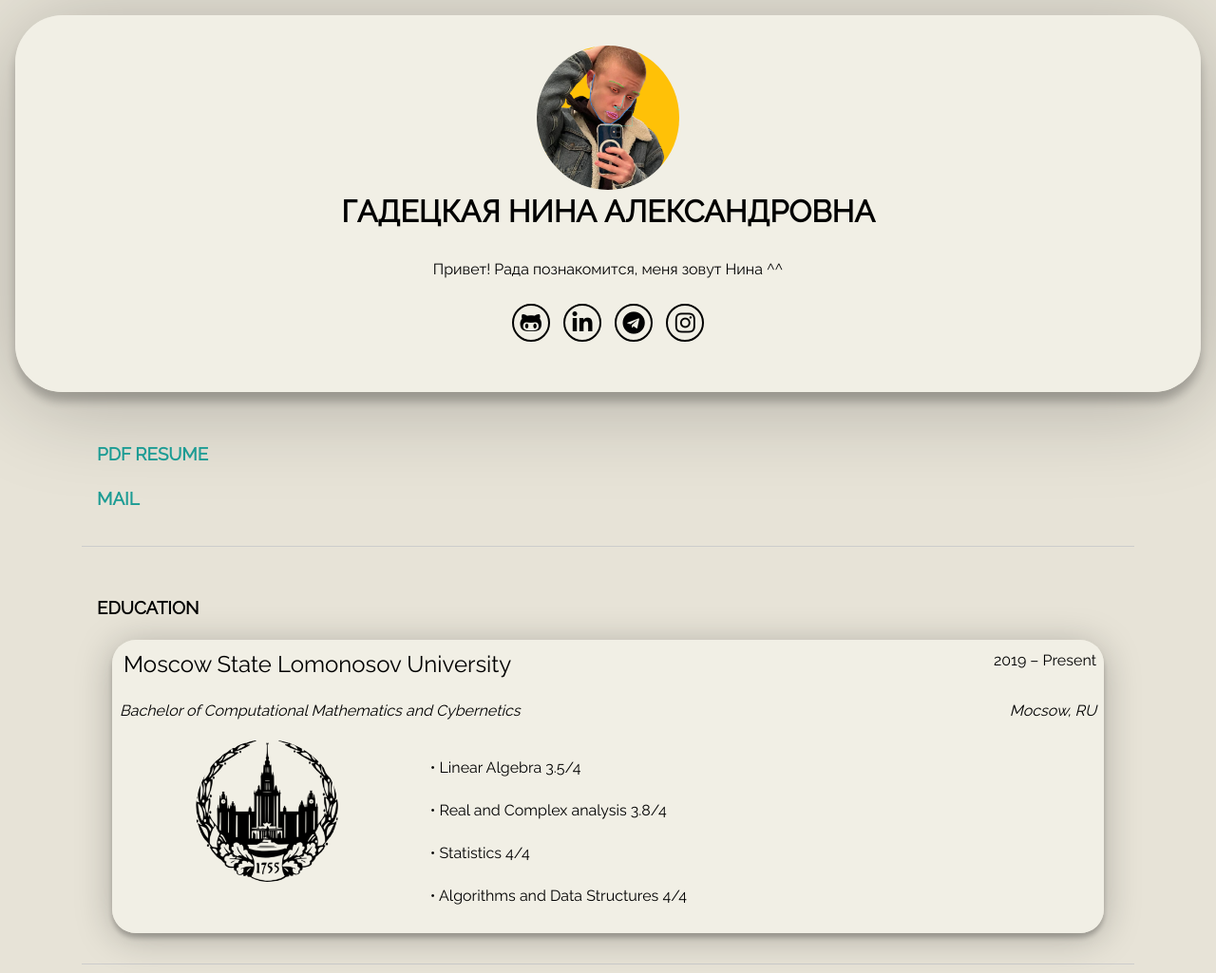
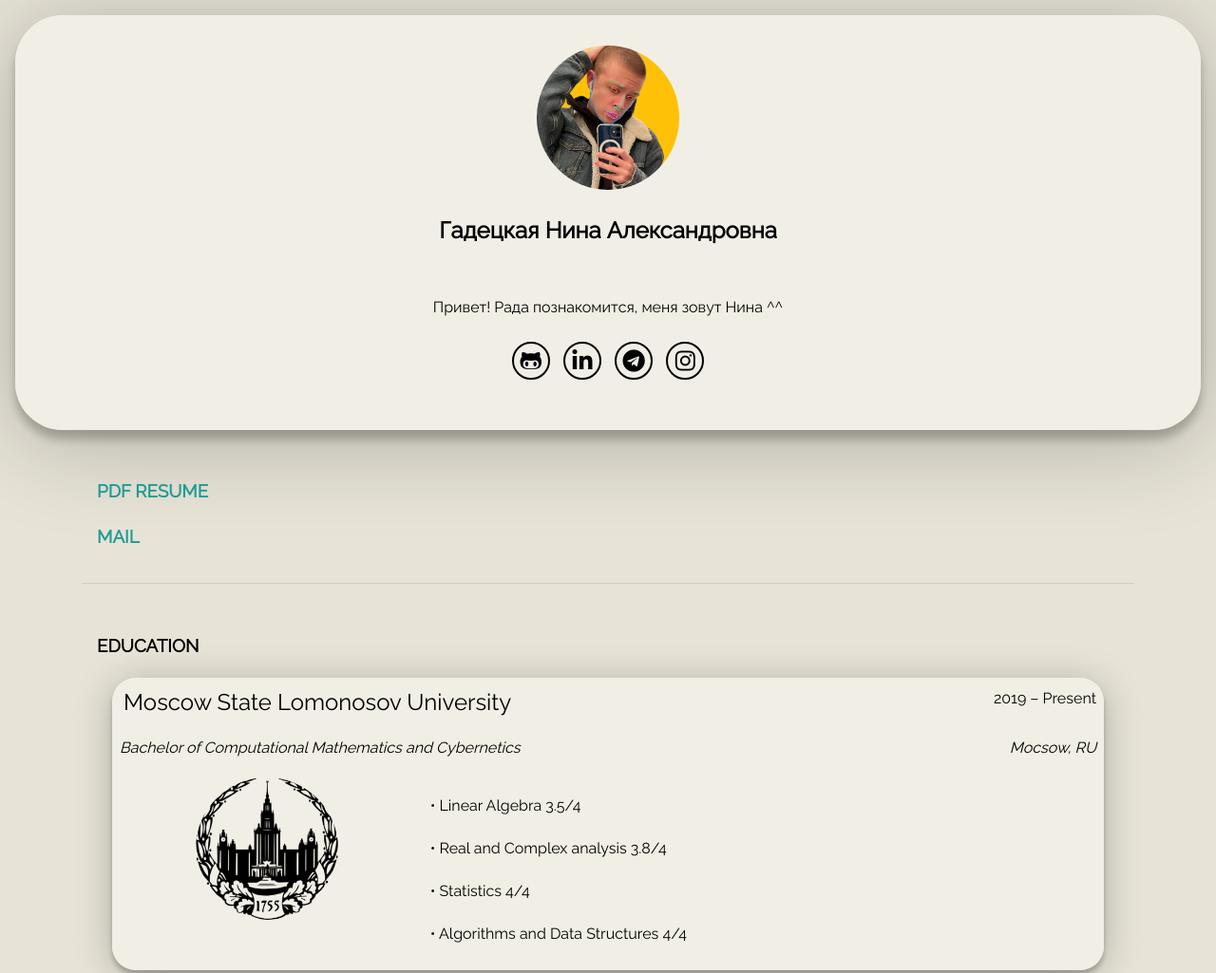
Before and after one commit to gadeckaya-na/gadeckaya-na.github.io, a plain HTML site: page index.html in a window 1280 px wide. Shown: the top 1025 px of the page at 95% size. Drawn offline with Linux system fonts and the light colour scheme.

Commit message:
short fix h1 to h2

```diff
--- a/index.html
+++ b/index.html
@@ -2,7 +2,7 @@
 <html>
 <head>
   <meta charset="UTF-8">
-  <title>CV - Гадецкая Нина Александровна</title>
+  <title>Гадецкая Нина Александровна</title>
   <meta name="description" content="Gadeckaya Nina Info">
   <meta name="author" content="BertyWooster">
   <link rel="icon" href="./img/favicon.ico">
@@ -16,7 +16,7 @@
     <div>
       <img src="./img/avatar.png" />
     </div>
-    <h1>Гадецкая Нина Александровна</h1>
+    <h2>Гадецкая Нина Александровна</h2>
     <section>
       <p>Привет! Рада познакомится, меня зовут Нина ^^</p>
       <a href="https://github.com/kryzhikov" target="_blank">
```
